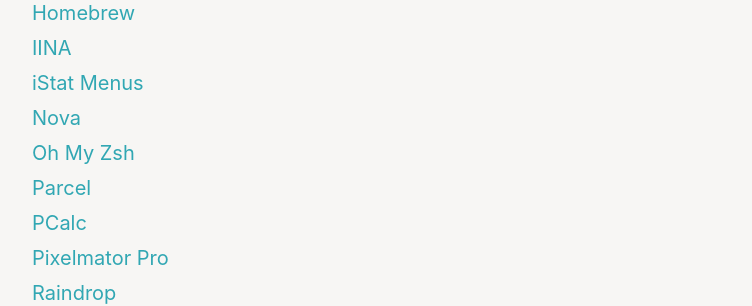
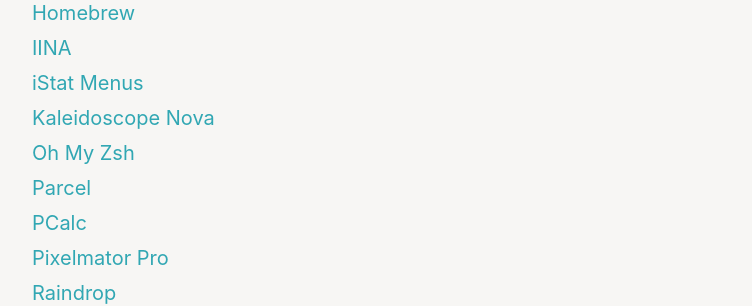
Before and after one commit to wertercatt/tooters, a Jekyll site: the page built from colophon.md, in a window 1280 px wide. Shown: the part 1104-1410 px from the top of the page, without its empty margins (258-1010 px from the left). Built offline with Jekyll 4.4.1, drawn with Linux system fonts in a browser that asks for light colours.

Commit message:
Update colophon.md

```diff
--- a/colophon.md
+++ b/colophon.md
@@ -44,6 +44,7 @@
 [Homebrew](https://brew.sh)<br>
 [IINA](https://iina.io)<br>
 [iStat Menus](https://bjango.com/mac/istatmenus/)<br>
+[Kaleidoscope](https://kaleidoscope.app)
 [Nova](https://nova.app)<br>
 [Oh My Zsh](https://ohmyz.sh)<br>
 [Parcel](https://parcelapp.net)<br>
```
